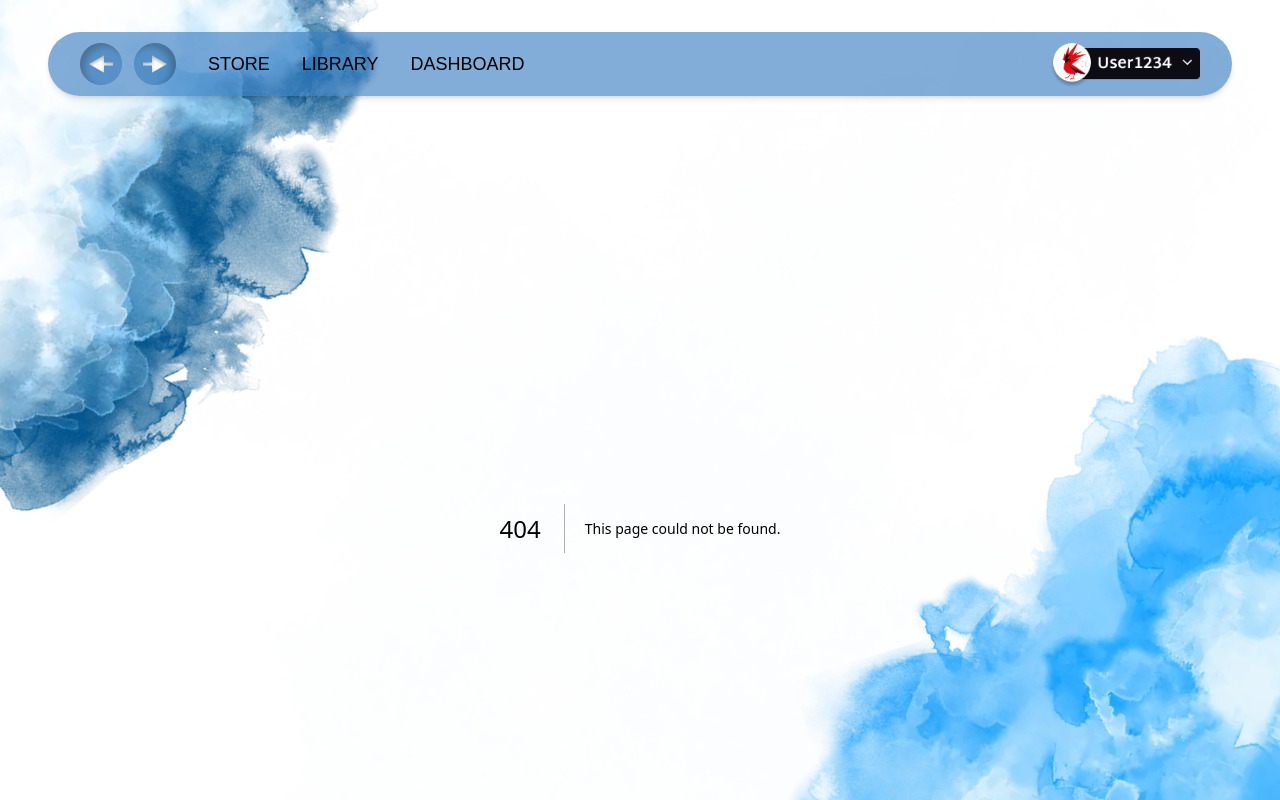
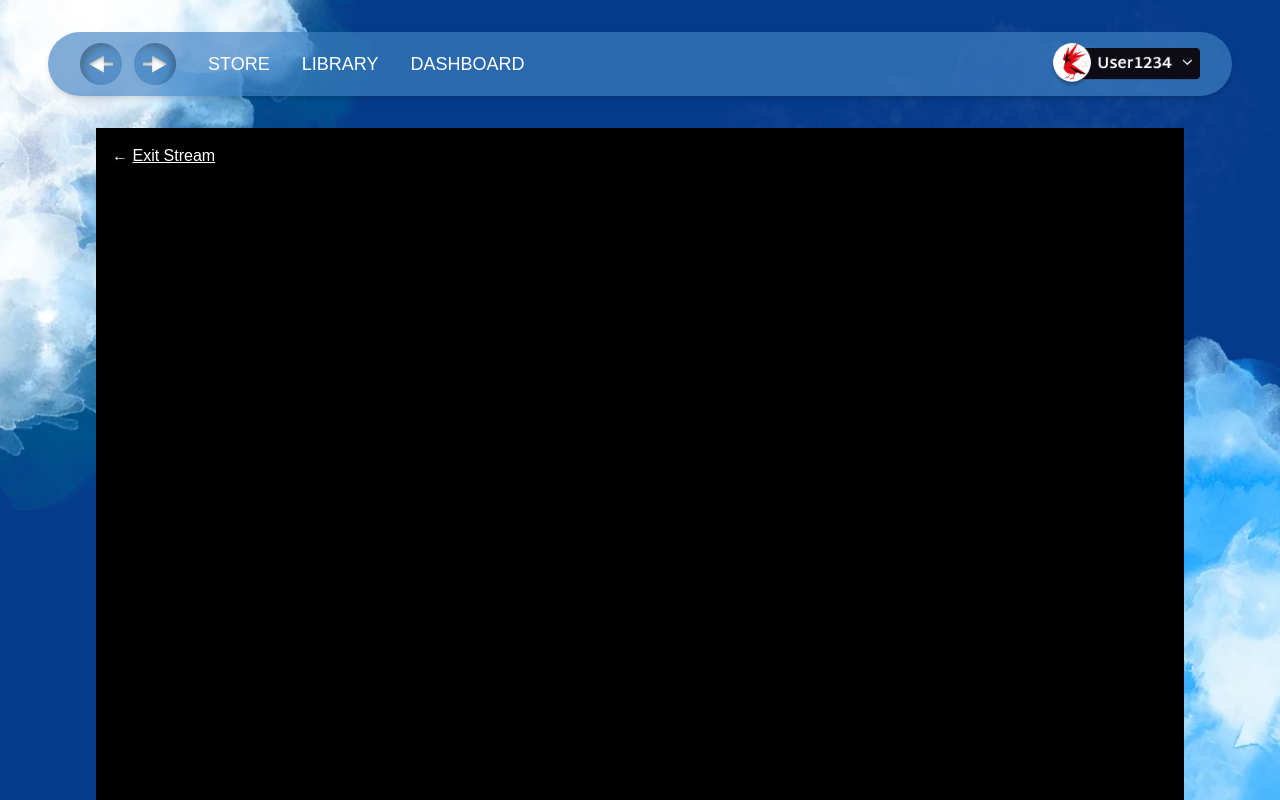
Before and after one commit to rkmiller131/geneva, a Next.js app: page /play-cyberpunk in a window 1280 px wide. Before the commit this address had no page. Shown: the top 800 px of the page. Built offline with nearby package versions, Linux system fonts and the light colour scheme; a web font is replaced by a local one.

Commit message:
attempted stream - failed

```diff
--- /dev/null
+++ b/app/actions.ts
@@ -0,0 +1,26 @@
+import { redirect } from "next/navigation";
+import { getGameUrl } from "./lib/gameState";
+
+/**
+ * Server action to end a game session
+ * Called when the player hits the back button on the play page.
+ */
+export async function endGame(page: string) {
+  redirect(page);
+}
+
+/**
+ * Server action to get the game URL
+ * Called by the game page to load the iframe
+ */
+export async function getGameStreamUrl() {
+  return getGameUrl();
+}
+
+/**
+ * Server action to start a hard coded game
+ * Redirects to the game page if successful
+ */
+export async function startGame() {
+  redirect("/play-cyberpunk");
+}
--- /dev/null
+++ b/app/lib/constants/game.constants.ts
@@ -0,0 +1 @@
+export const GAME_URL = process.env.GAME_URL;
--- /dev/null
+++ b/app/lib/gameState.ts
@@ -0,0 +1,14 @@
+import { GAME_URL } from "./constants/game.constants";
+
+interface GameUrlResult {
+  success: boolean;
+  url: string;
+}
+
+export async function getGameUrl(): Promise<GameUrlResult> {
+  const url = GAME_URL || "";
+  return {
+    success: true,
+    url
+  };
+}
--- /dev/null
+++ b/app/play-cyberpunk/page.tsx
@@ -0,0 +1,52 @@
+"use client";
+
+import { useEffect, useRef } from "react";
+import { endGame, getGameStreamUrl } from "../actions";
+import { useRouter } from "next/navigation";
+
+export default function PlayCyberpunk() {
+  const router = useRouter();
+  const iframeRef = useRef<HTMLIFrameElement>(null);
+
+  const loadGameUrl = async () => {
+    try {
+      const result = await getGameStreamUrl();
+      if (result.success && iframeRef.current && result.url) {
+        iframeRef.current.src = result.url;
+      }
+    } catch (error) {
+      console.error('Error loading game URL:', error);
+      setTimeout(() => {
+        router.push("/");
+      }, 2000);
+    }
+  };
+
+  const handleBack = async () => {
+    await endGame("/");
+  };
+
+  useEffect(() => {
+    loadGameUrl();
+  // eslint-disable-next-line react-hooks/exhaustive-deps
+  }, []);
+
+  return (
+    <div className="min-h-screen bg-black">
+      <button
+        className="absolute z-20 bg-black/75 p-4 text-white rounded-md"
+        onClick={handleBack}
+      >
+        &#8592; <span className="underline">Exit Stream</span>
+      </button>
+      <iframe
+        ref={iframeRef}
+        className="absolute z-10 w-full h-full border-none top-0 left-0"
+        title="GENEVA"
+        src="about:blank"
+        allowFullScreen
+        allow="autoplay; encrypted-media;"
+      />
+    </div>
+  );
+}
--- a/components/ui/FeaturedGame.tsx
+++ b/components/ui/FeaturedGame.tsx
@@ -4,6 +4,7 @@ import { IGame } from "@/app/lib/types/store.types";
 import GameTag from "../text-content/GameTag";
 import AutoPlayVideo from "./AutoPlayVideo";
 import PriceTag from "./PriceTag";
+// import { startGame } from "@/app/actions";
 
 interface FeaturedGameProps {
   game: IGame
@@ -12,15 +13,20 @@ interface FeaturedGameProps {
 // @TODO a lot of logic for tags/recommended left unsaid
 
 export default function FeaturedGame({ game }: FeaturedGameProps) {
-  const goToGameDetailsPage = () => {
+  const goToGameDetailsPage = async () => {
     // use the game id to create a dynamic route for the game details page
     console.log("click to details on ", game.title);
+    // but for now just handle the play of cyberpunk only!!
+    // if (game.title === "Cyberpunk 2077") {
+    //   await startGame();
+    // }
   }
 
   return (
     <div className="flex gap-3 w-full justify-between cursor-pointer">
       <div
         className="w-[55%] max-h-[350px] border border-3 border-gray-300 rounded-md bg-cover bg-center cursor-pointer overflow-hidden relative"
+        onClick={goToGameDetailsPage}
       >
         <div
           className="absolute inset-0 transition-transform duration-300 ease-in-out hover:scale-105 bg-cover bg-center"
```
Also changed, not shown: 1 other file (tests, documents, lock files or other folders).
